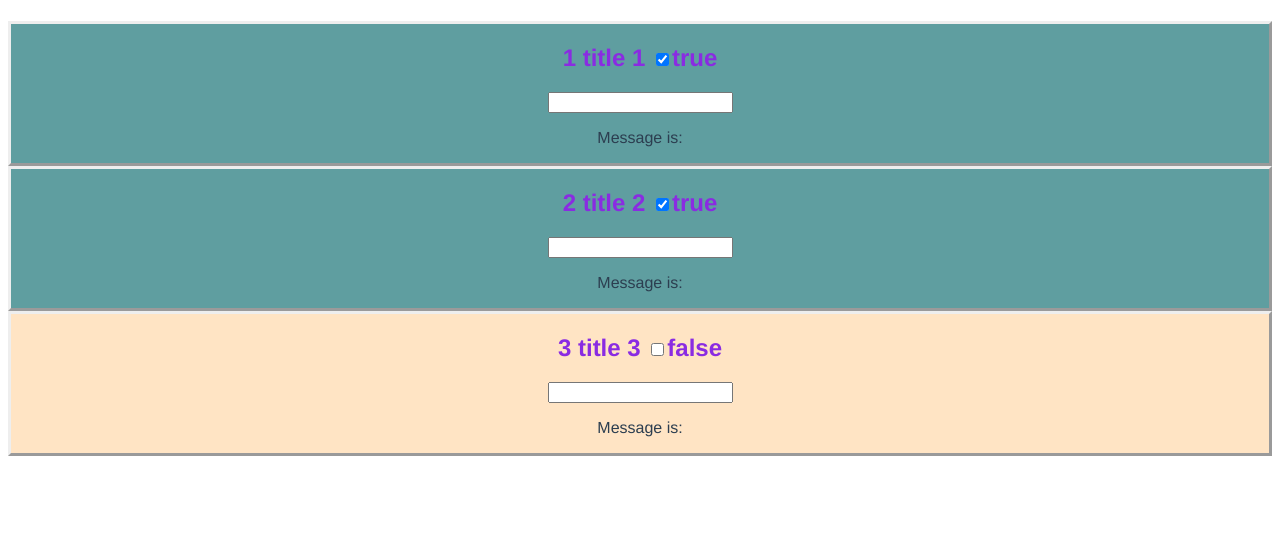
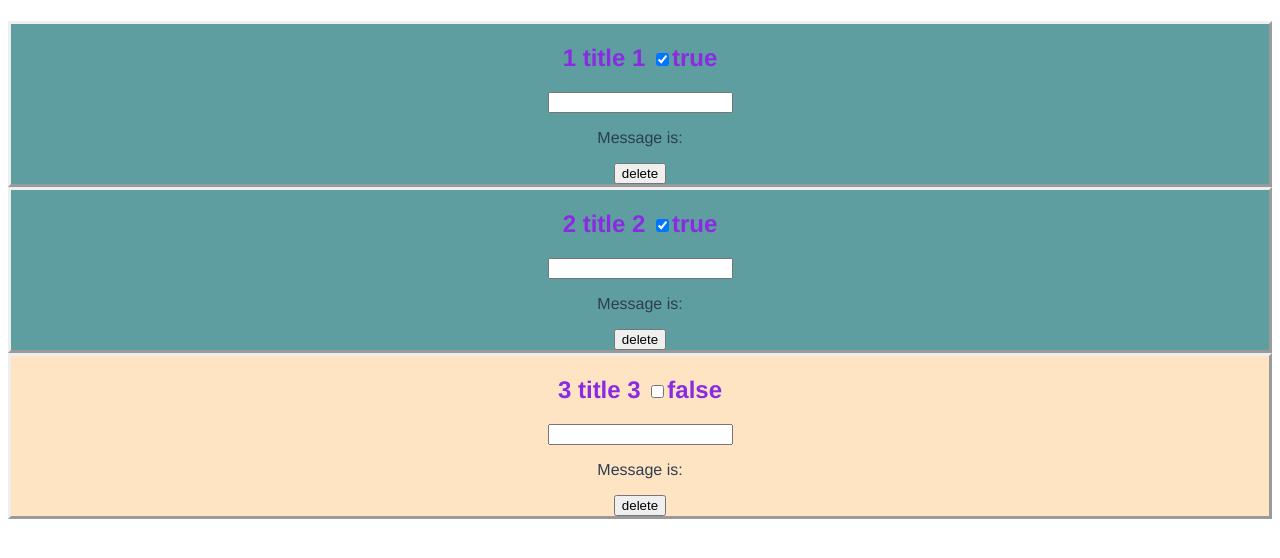
Before and after one commit to imadcollin/vue-to-do, a Vue app: page / in a window 1280 px wide. Shown: the top 558 px of the page. Built offline with nearby package versions, Linux system fonts and the light colour scheme.

Commit message:
Add delete function

```diff
--- a/src/App.vue
+++ b/src/App.vue
@@ -1,5 +1,5 @@
 <template>
-  <Todos m v-bind:todos="todos"/>
+  <Todos m v-bind:todos="todos" v-on:del-todo="deleteTodo"/>
 </template>
 
 <script>
@@ -26,7 +26,12 @@ export default {
          }
      ]
      }
-}
+},
+methods: {
+  deleteTodo(id){
+    this.todos=this.todos.filter(x=>x.id!==id);
+    }
+},
 }
 </script>
 
--- a/src/components/Item.vue
+++ b/src/components/Item.vue
@@ -7,6 +7,7 @@
 </h2>
   <input v-model="message" placeholder="edit me" />
   <p>Message is: {{ message }}</p>
+  <button @click="$emit('del-todo',todo.id)"> delete</button>
 </div>
 
 </template>
--- a/src/components/Todos.vue
+++ b/src/components/Todos.vue
@@ -4,7 +4,7 @@
   <div v-bind:key="todo.id" v-for="todo in todos" todo_prop_sync="todo">
 
       <!-- <h3>Todos {{todo.id}} {{todo.title}}</h3> -->
-      <Item v-bind:todo="todo"/>
+      <Item v-bind:todo="todo" v-on:del-todo="$emit('del-todo',todo.id)"/>
   </div>
   </div>
 </template>
```
